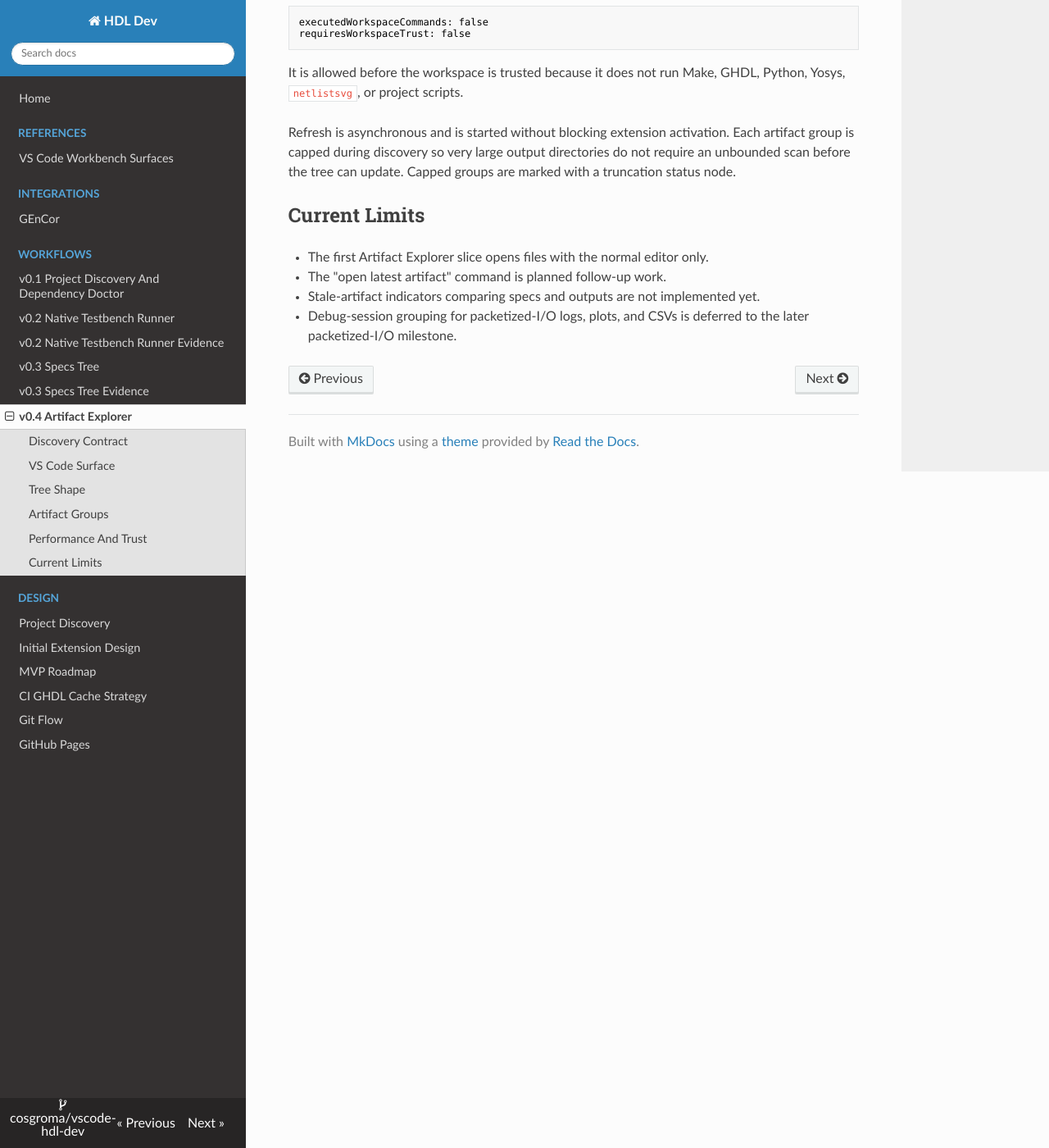
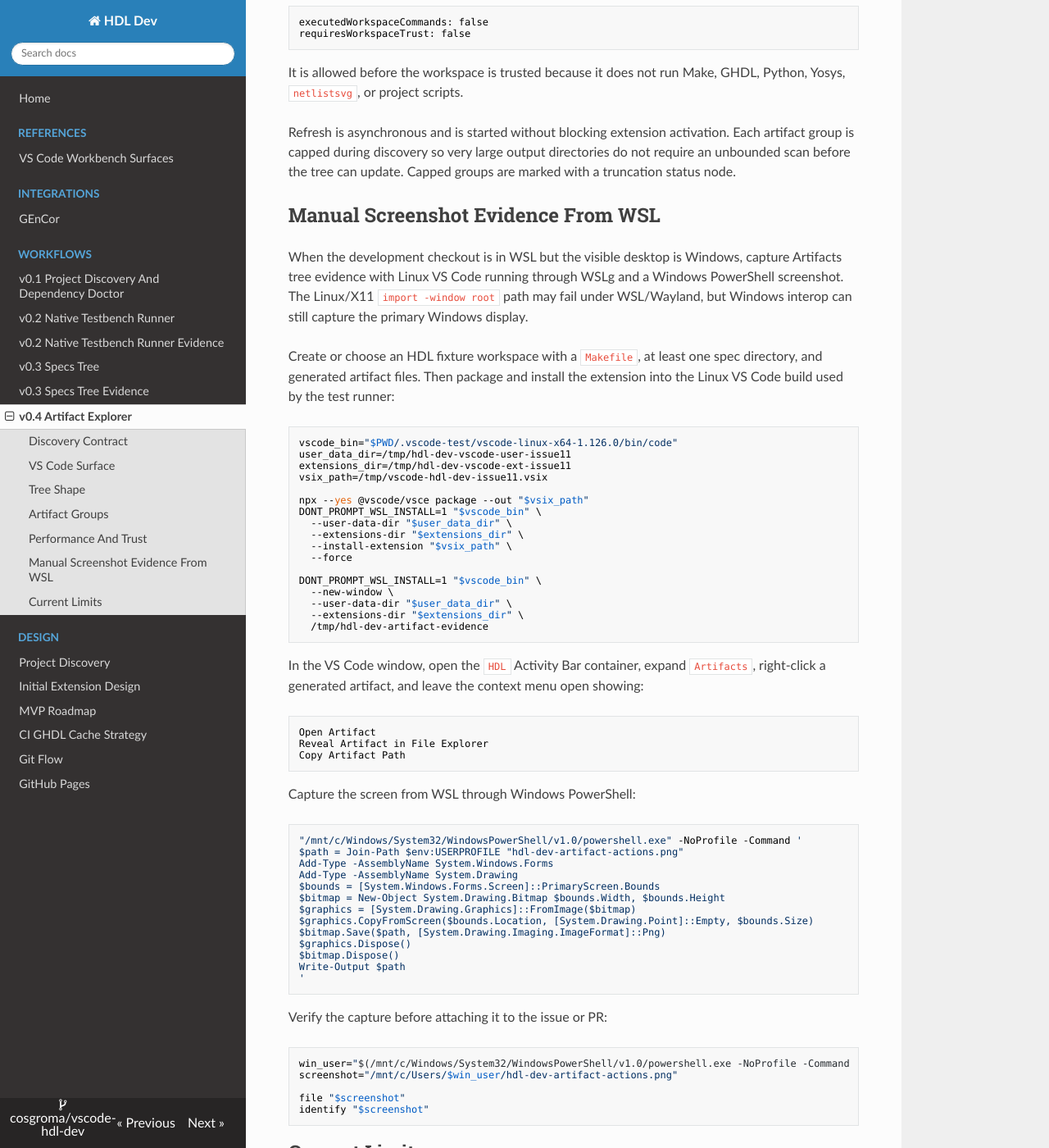
Before and after one commit to cosgroma/vscode-hdl-dev, an MkDocs documentation site: the page built from docs/workflows/v0.4-artifact-explorer.md, in a window 1280 px wide and 1400 px high, scrolled down 2320 px. Shown: the whole window at 82% size. Built offline with MkDocs 1.6.1, drawn with Linux system fonts in a browser that asks for light colours; nearby versions of some CDN libraries.

Commit message:
Document WSL artifact screenshot flow (#11)

````diff
--- a/docs/workflows/v0.4-artifact-explorer.md
+++ b/docs/workflows/v0.4-artifact-explorer.md
@@ -131,6 +131,76 @@ Each artifact group is capped during discovery so very large output directories
 do not require an unbounded scan before the tree can update. Capped groups are
 marked with a truncation status node.
 
+## Manual Screenshot Evidence From WSL
+
+When the development checkout is in WSL but the visible desktop is Windows,
+capture Artifacts tree evidence with Linux VS Code running through WSLg and a
+Windows PowerShell screenshot. The Linux/X11 `import -window root` path may fail
+under WSL/Wayland, but Windows interop can still capture the primary Windows
+display.
+
+Create or choose an HDL fixture workspace with a `Makefile`, at least one spec
+directory, and generated artifact files. Then package and install the extension
+into the Linux VS Code build used by the test runner:
+
+```bash
+vscode_bin="$PWD/.vscode-test/vscode-linux-x64-1.126.0/bin/code"
+user_data_dir=/tmp/hdl-dev-vscode-user-issue11
+extensions_dir=/tmp/hdl-dev-vscode-ext-issue11
+vsix_path=/tmp/vscode-hdl-dev-issue11.vsix
+
+npx --yes @vscode/vsce package --out "$vsix_path"
+DONT_PROMPT_WSL_INSTALL=1 "$vscode_bin" \
+  --user-data-dir "$user_data_dir" \
+  --extensions-dir "$extensions_dir" \
+  --install-extension "$vsix_path" \
+  --force
+
+DONT_PROMPT_WSL_INSTALL=1 "$vscode_bin" \
+  --new-window \
+  --user-data-dir "$user_data_dir" \
+  --extensions-dir "$extensions_dir" \
+  /tmp/hdl-dev-artifact-evidence
+```
+
+In the VS Code window, open the `HDL` Activity Bar container, expand
+`Artifacts`, right-click a generated artifact, and leave the context menu open
+showing:
+
+```text
+Open Artifact
+Reveal Artifact in File Explorer
+Copy Artifact Path
+```
+
+Capture the screen from WSL through Windows PowerShell:
+
+```bash
+"/mnt/c/Windows/System32/WindowsPowerShell/v1.0/powershell.exe" -NoProfile -Command '
+$path = Join-Path $env:USERPROFILE "hdl-dev-artifact-actions.png"
+Add-Type -AssemblyName System.Windows.Forms
+Add-Type -AssemblyName System.Drawing
+$bounds = [System.Windows.Forms.Screen]::PrimaryScreen.Bounds
+$bitmap = New-Object System.Drawing.Bitmap $bounds.Width, $bounds.Height
+$graphics = [System.Drawing.Graphics]::FromImage($bitmap)
+$graphics.CopyFromScreen($bounds.Location, [System.Drawing.Point]::Empty, $bounds.Size)
+$bitmap.Save($path, [System.Drawing.Imaging.ImageFormat]::Png)
+$graphics.Dispose()
+$bitmap.Dispose()
+Write-Output $path
+'
+```
+
+Verify the capture before attaching it to the issue or PR:
+
+```bash
+win_user="$(/mnt/c/Windows/System32/WindowsPowerShell/v1.0/powershell.exe -NoProfile -Command '$env:USERNAME' | tr -d '\r')"
+screenshot="/mnt/c/Users/$win_user/hdl-dev-artifact-actions.png"
+
+file "$screenshot"
+identify "$screenshot"
+```
+
 ## Current Limits
 
 - The first Artifact Explorer slice opens files with the normal editor only.
````
Also changed, not shown: docs/evidence/issue-11-artifact-actions.png (added).
